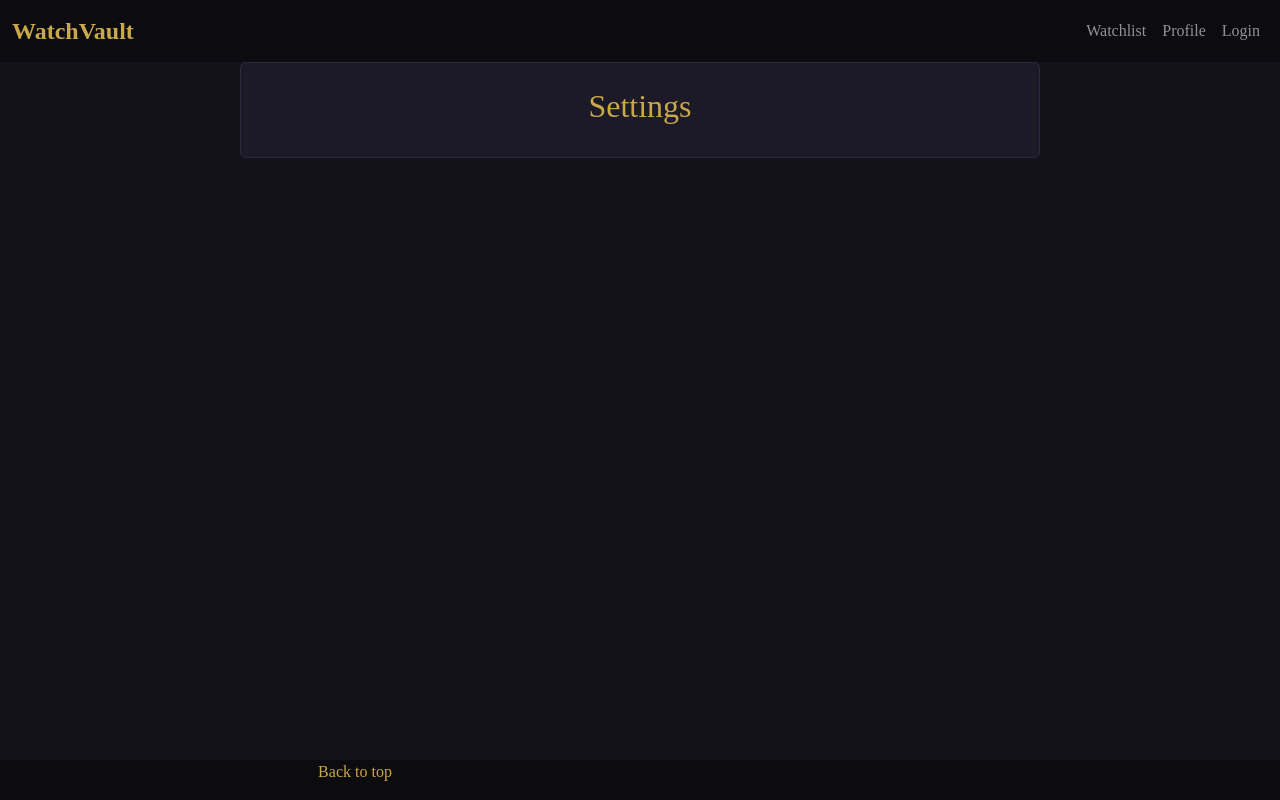
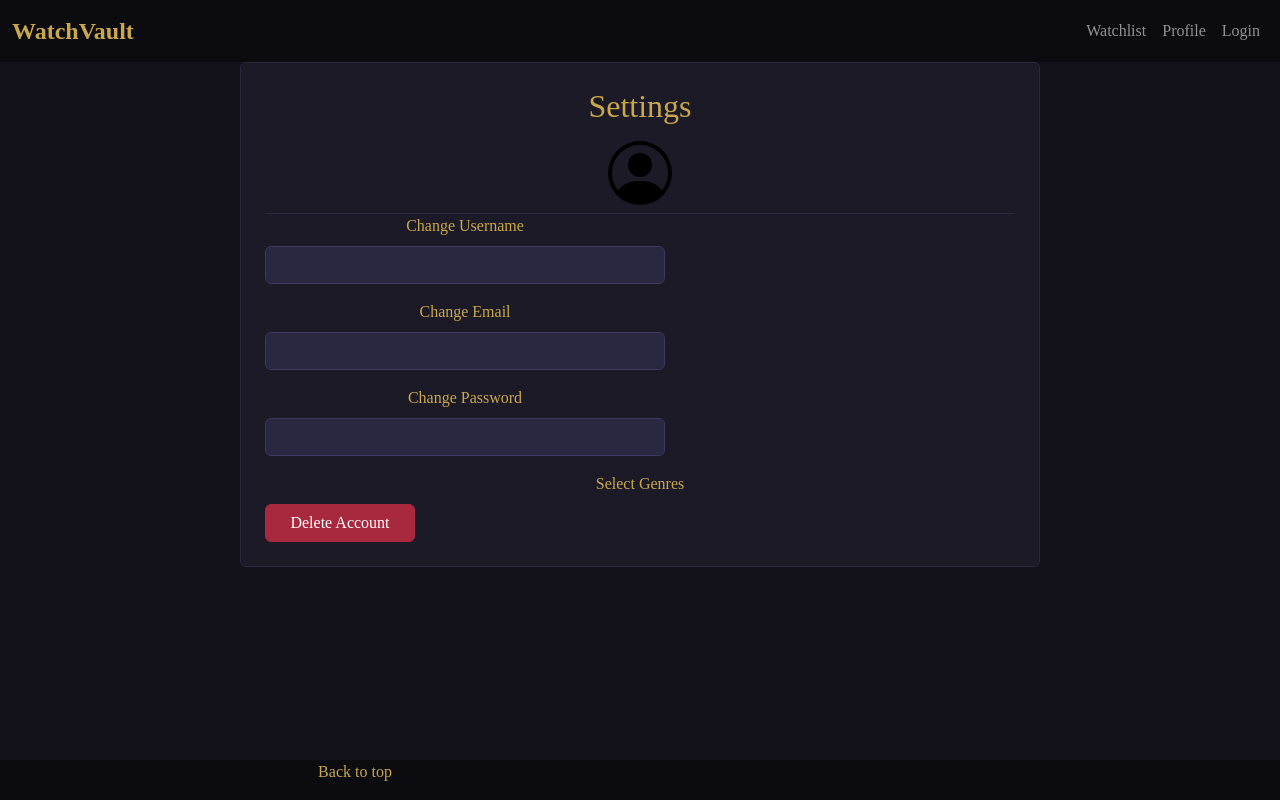
Before and after one commit to noctavio/watch-vault, a React (Vite) app in the folder frontend/: page /settings in a window 1280 px wide. Built offline with nearby package versions, Linux system fonts and the light colour scheme.

Commit message:
css and settings page update, boilerplate code

```diff
--- a/frontend/src/App.jsx
+++ b/frontend/src/App.jsx
@@ -21,7 +21,7 @@ export default function App(){
             <Route path="/" element={<Home />} />
             <Route path="/search" element={<Search />} />
             <Route path="/movierequest" element={<MovieRequest />} />
-            <Route path="/reviews/:movieId" element={<Reviews/>} /> {/* each movie has a unique review page*/}
+            <Route path="/reviews/:movieId" element={<Reviews/>} />
             <Route path="/create_review" element={<CreateReviews />} />
             <Route path="/settings" element={<Settings />} />
         </Routes>
--- a/frontend/src/components/Settings.jsx
+++ b/frontend/src/components/Settings.jsx
@@ -12,18 +12,45 @@ export default function Settings() {
     const [password, setPassword] = useState(null);
     const [genres, setGenres] = useState([]);
 
-    // Change profile picture, username, password, or delete account
-
-    // set genres here?
+    const handleUsernameChange = async (e) => {
+        return
+    }
 
     return (
         <Layout>
             <div className="d-flex justify-content-center align-items-center">
-
                 <Card className="p-4 text-center" style={{ maxWidth: "800px", width: "100%" }} >
                     <h2 style={{ color: "#C9A84C" }}>
                         Settings
                     </h2>
+                    <Card.Header className="text-center" >
+                        <PersonCircle size={64} />
+                    </Card.Header>
+                    <Form onSubmit={handleUsernameChange}>
+                        <Form.Group className="mb-3 form-edit">
+                            <Form.Label>Change Username</Form.Label>
+                            <Form.Control type="username"/>
+                        </Form.Group>
+                    </Form>
+                    <Form>
+                        <Form.Group className="mb-3 form-edit">
+                            <Form.Label>Change Email</Form.Label>
+                            <Form.Control type="email"/>
+                        </Form.Group>
+                    </Form>
+                    <Form>
+                        <Form.Group className="mb-3 form-edit">
+                            <Form.Label>Change Password</Form.Label>
+                            <Form.Control type="password"/>
+                        </Form.Group>
+                    </Form>
+                    <Form.Label>
+                        Select Genres
+                    </Form.Label>
+
+                    <Button style={{maxWidth: 150}}>
+                        Delete Account
+                    </Button>
                 </Card>
             </div>
         </Layout>
--- a/frontend/src/index.css
+++ b/frontend/src/index.css
@@ -193,6 +193,10 @@ h5{
     box-shadow: 0 0 0 0.2rem rgba(201, 168, 76, 0.2);
 }
 
+.form-edit{
+    max-width: 400px;
+}
+
 .form-control::placeholder {
     color: #6c6a7e;
 }
```
